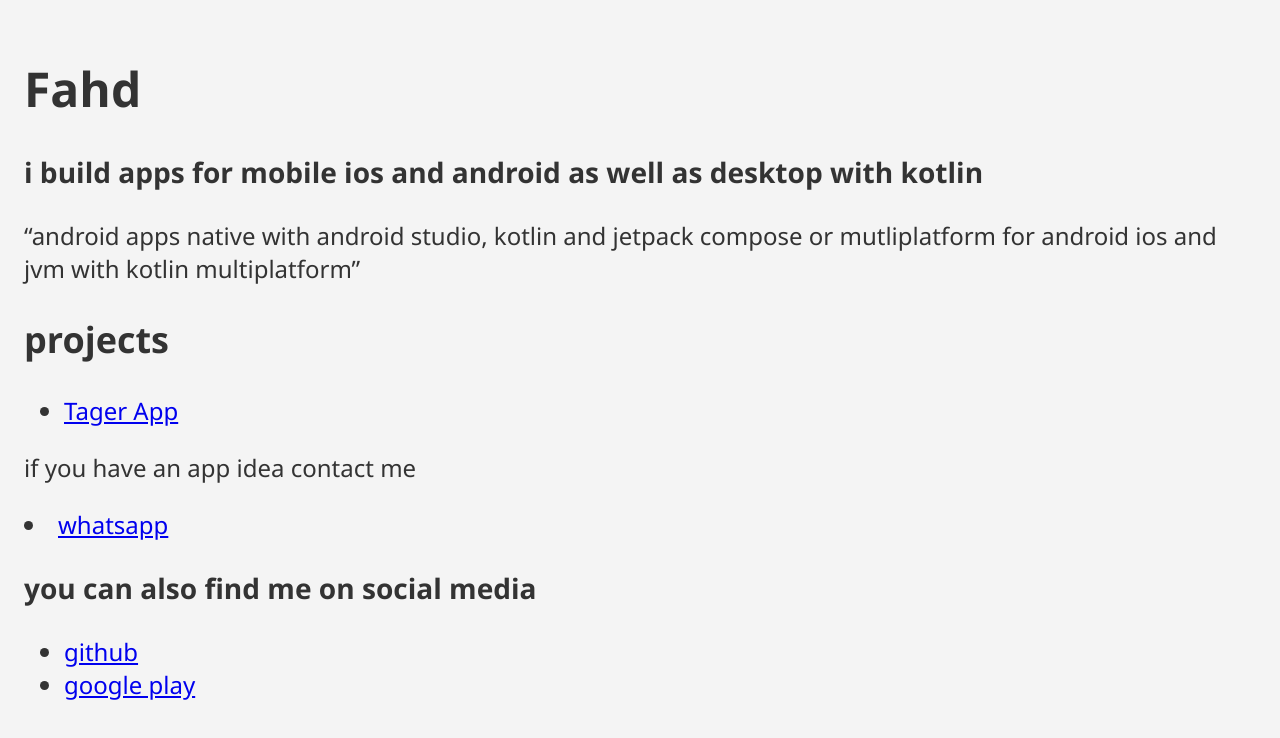
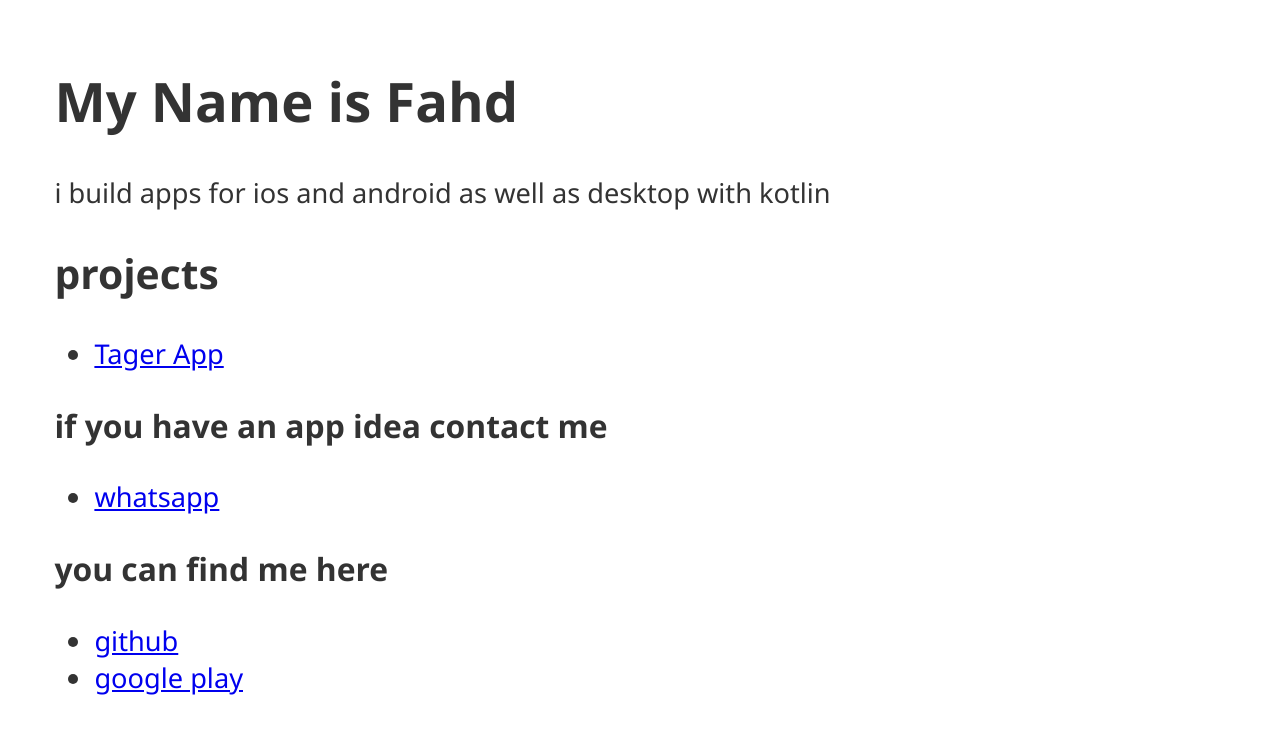
Before and after one commit to goodfahd/fahdpro.github.io, a plain HTML site: page index.html in a window 1280 px wide. Drawn offline with Linux system fonts and the light colour scheme.

Commit message:
update content

```diff
--- a/index.html
+++ b/index.html
@@ -10,17 +10,19 @@
 
 <body>
 
-    <h1>Fahd</h1>
-    <h3>i build apps for mobile ios and android as well as desktop with kotlin</h3>
-    <q>android apps native with android studio, kotlin and jetpack compose or mutliplatform for android ios and jvm with
-        kotlin multiplatform</q>
+    <h1>My Name is Fahd</h1>
+    <p>i build apps for ios and android as well as desktop with kotlin</p>
+
     <h2>projects</h2>
     <ul>
         <li><a href="tager.html">Tager App</a></li>
     </ul>
-    <p>if you have an app idea contact me</p>
-    <li><a href="https://wa.me/00201095902627">whatsapp</a></li>
-    <h3>you can also find me on social media</h3>
+    <h3>if you have an app idea contact me</h3>
+    <ul>
+        <li><a href="https://wa.me/00201095902627">whatsapp</a></li>
+    </ul>
+
+    <h3>you can find me here</h3>
     <ul>
         <li><a href="https://github.com/goodfahd">github</a></li>
         <li><a href="https://play.google.com/store/apps/dev?id=9084472482452577406">google play</a></li>
--- a/style.scss
+++ b/style.scss
@@ -3,13 +3,13 @@
 }
 
 html {
-    font-size: 1.5rem;
+    font-size: 1.7rem;
 }
 
 body {
     font-family: 'Segoe UI', Tahoma, Geneva, Verdana, sans-serif;
     margin: 0;
-    padding: 1rem;
-    background-color: #f4f4f4;
+    padding: 1rem 2rem;
+    background-color: #fff;
     color: #333;
 }
```
Also changed, not shown: style.css.
